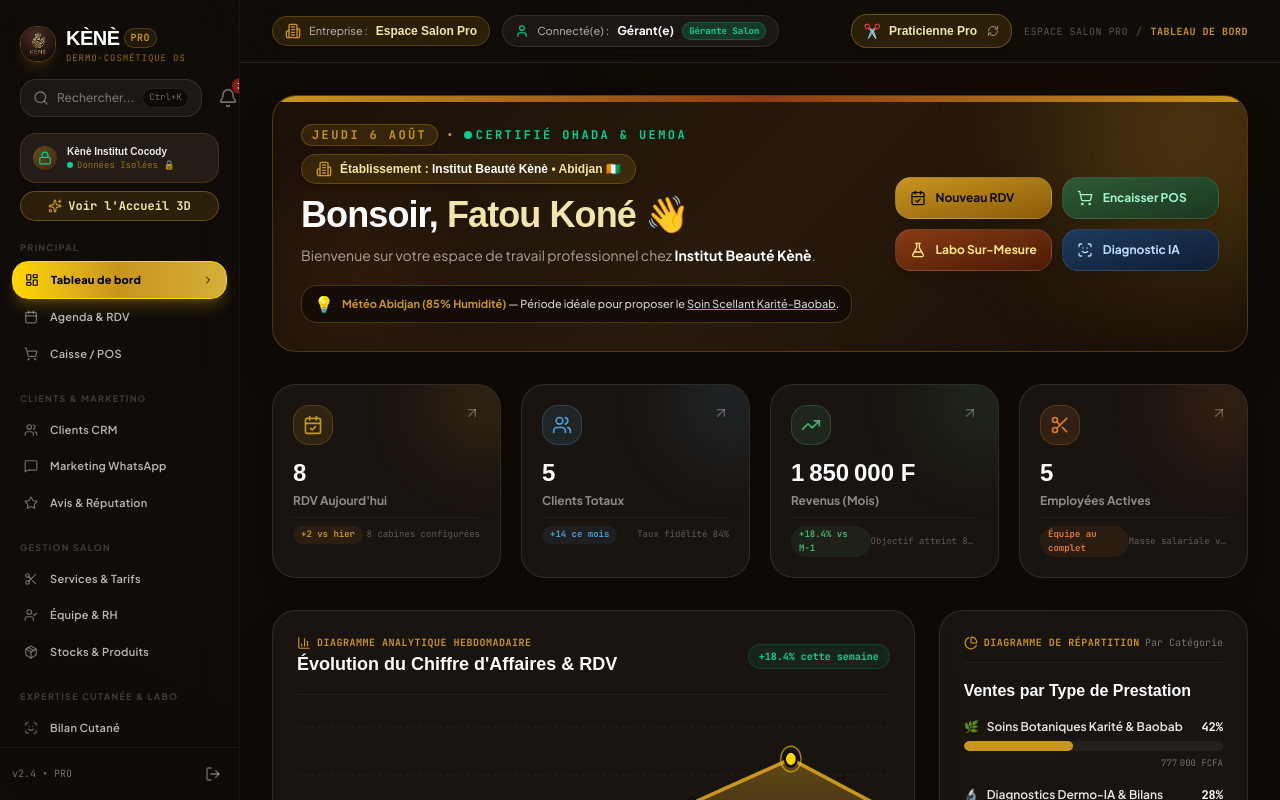
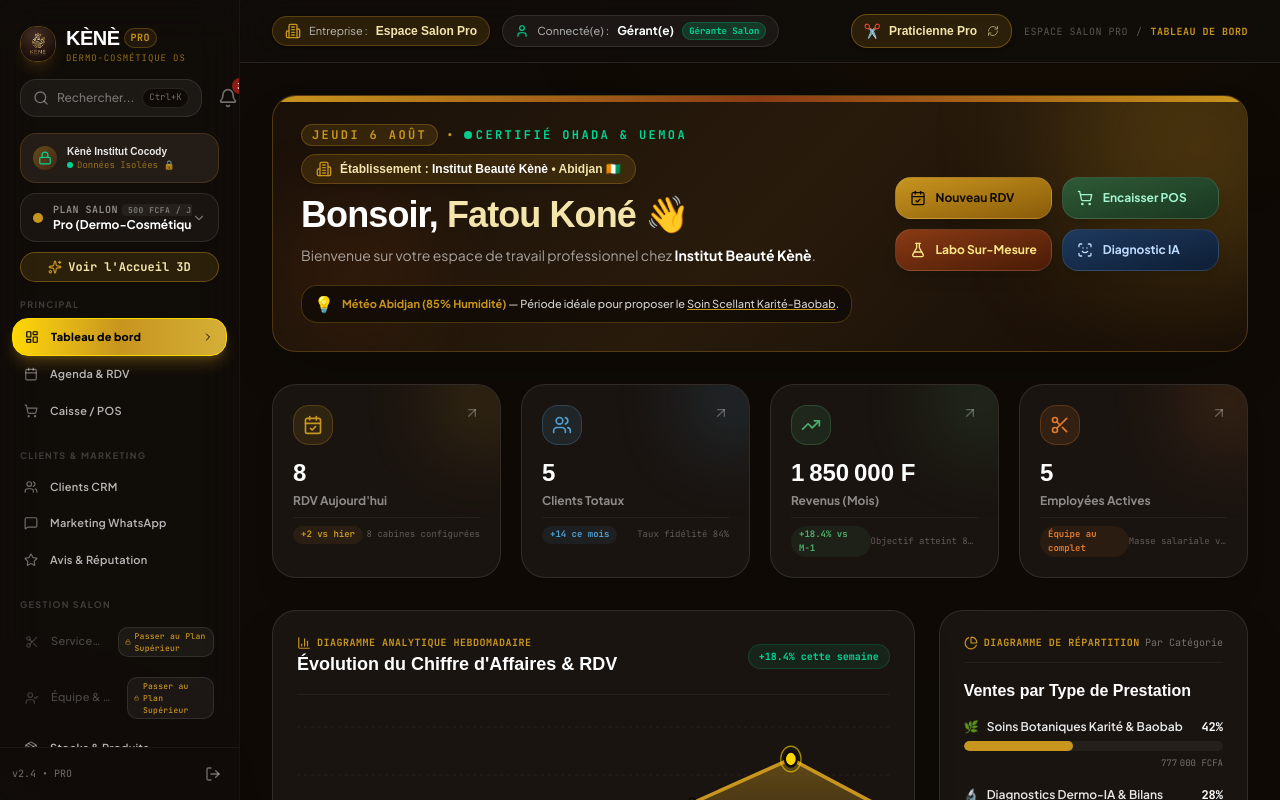
Before and after one commit to Fenezara/kene-os, a Next.js app: page /dashboard in a window 1280 px wide. Shown: the top 800 px of the page. Built offline with nearby package versions, Linux system fonts and the light colour scheme; a web font is replaced by a local one.

Commit message:
feat(sidebar): integrate PlanSwitcher component for live V1/V2/V3 feature toggling and module locking

```diff
--- a/src/app/(pro)/layout.tsx
+++ b/src/app/(pro)/layout.tsx
@@ -18,20 +18,24 @@ import { BackButton } from '@/components/ui/back-button'
 import { KeneLogo } from '@/components/ui/logo'
 import { handleLogout } from '@/lib/logout'
 
+import { PlanSwitcher } from '@/components/PlanSwitcher'
+import { KENE_PRICING_PLANS } from '@/config/pricing'
+import { Lock } from 'lucide-react'
+
 const navItems = [
-  { name: 'Tableau de bord', href: '/dashboard', icon: LayoutDashboard, group: 'principal' },
-  { name: 'Agenda & RDV', href: '/agenda', icon: Calendar, group: 'principal' },
-  { name: 'Caisse / POS', href: '/pos', icon: ShoppingCart, group: 'principal' },
-  { name: 'Clients CRM', href: '/clients', icon: Users, group: 'crm' },
-  { name: 'Marketing WhatsApp', href: '/marketing', icon: MessageSquare, group: 'crm' },
-  { name: 'Avis & Réputation', href: '/reviews', icon: Star, group: 'crm' },
-  { name: 'Services & Tarifs', href: '/services', icon: Scissors, group: 'salon' },
-  { name: 'Équipe & RH', href: '/employees', icon: UserCheck, group: 'salon' },
-  { name: 'Stocks & Produits', href: '/inventory', icon: Package, group: 'salon' },
-  { name: 'Bilan Cutané', href: '/diagnoses', icon: ScanFace, group: 'ia' },
-  { name: 'Labo Sur-Mesure', href: '/lab', icon: FlaskConical, group: 'ia' },
-  { name: 'Paie & CNPS', href: '/rh', icon: FileText, group: 'finance' },
-  { name: 'Comptabilité SYSCOHADA', href: '/compta', icon: Calculator, group: 'finance' },
+  { id: 'dashboard', name: 'Tableau de bord', href: '/dashboard', icon: LayoutDashboard, group: 'principal' },
+  { id: 'agenda', name: 'Agenda & RDV', href: '/agenda', icon: Calendar, group: 'principal' },
+  { id: 'pos', name: 'Caisse / POS', href: '/pos', icon: ShoppingCart, group: 'principal' },
+  { id: 'clients', name: 'Clients CRM', href: '/clients', icon: Users, group: 'crm' },
+  { id: 'marketing', name: 'Marketing WhatsApp', href: '/marketing', icon: MessageSquare, group: 'crm' },
+  { id: 'reviews', name: 'Avis & Réputation', href: '/reviews', icon: Star, group: 'crm' },
+  { id: 'services', name: 'Services & Tarifs', href: '/services', icon: Scissors, group: 'salon' },
+  { id: 'employees', name: 'Équipe & Permissions', href: '/employees', icon: UserCheck, group: 'salon' },
+  { id: 'inventory', name: 'Stocks & Produits', href: '/inventory', icon: Package, group: 'salon' },
+  { id: 'diagnoses', name: 'Bilan Cutané 3D IA', href: '/diagnoses', icon: ScanFace, group: 'ia' },
+  { id: 'lab', name: 'Labo Sur-Mesure', href: '/lab', icon: FlaskConical, group: 'ia' },
+  { id: 'rh', name: 'Paie & CNPS', href: '/rh', icon: FileText, group: 'finance' },
+  { id: 'compta', name: 'Comptabilité SYSCOHADA', href: '/compta', icon: Calculator, group: 'finance' },
 ]
 
 const groupLabels: Record<string, string> = {
@@ -43,12 +47,30 @@ const groupLabels: Record<string, string> = {
 }
 
 function SidebarContent({ pathname }: { pathname: string }) {
+  const [activePlan, setActivePlan] = useState<'essentiel' | 'pro' | 'elite'>('pro');
+
+  React.useEffect(() => {
+    const updatePlan = () => {
+      try {
+        const stored = localStorage.getItem('kene_active_plan');
+        if (stored && (stored === 'essentiel' || stored === 'pro' || stored === 'elite')) {
+          setActivePlan(stored);
+        }
+      } catch (e) {}
+    };
+
+    updatePlan();
+    window.addEventListener('kene_plan_changed', updatePlan);
+    return () => window.removeEventListener('kene_plan_changed', updatePlan);
+  }, []);
+
+  const allowedModules = KENE_PRICING_PLANS[activePlan]?.allowedModules || KENE_PRICING_PLANS.pro.allowedModules;
   const groups = Array.from(new Set(navItems.map(i => i.group)))
 
   return (
     <div className="flex flex-col h-full">
       {/* Logo */}
-      <div className="px-5 pt-6 pb-5">
+      <div className="px-5 pt-6 pb-4">
         <KeneLogo href="/dashboard" subtitle="PRO" size="md" />
 
         {/* Action buttons */}
@@ -67,9 +89,12 @@ function SidebarContent({ pathname }: { pathname: string }) {
         {/* Multi-Salon Branch Switcher */}
         <BranchSwitcher />
 
+        {/* Plan Switcher Feature Flag */}
+        <PlanSwitcher />
+
         <Link
           href="/welcome"
-          className="mt-2 flex items-center justify-center gap-1.5 px-3 py-1.5 rounded-xl bg-[#C8951E]/15 border border-[#C8951E]/40 hover:bg-[#C8951E]/30 text-[#F3E5AB] text-xs font-bold font-mono transition shadow-sm w-full"
+          className="mt-2.5 flex items-center justify-center gap-1.5 px-3 py-1.5 rounded-xl bg-[#C8951E]/15 border border-[#C8951E]/40 hover:bg-[#C8951E]/30 text-[#F3E5AB] text-xs font-bold font-mono transition shadow-sm w-full"
           title="Revoir la page d'accueil 3D & le Micro-Quiz"
         >
           <Sparkles className="w-3.5 h-3.5 text-[#C8951E]" />
@@ -81,6 +106,7 @@ function SidebarContent({ pathname }: { pathname: string }) {
       <nav className="flex-1 overflow-y-auto px-3 pb-4 space-y-5 scrollbar-none">
         {groups.map((group) => {
           const items = navItems.filter(i => i.group === group)
+
           return (
             <div key={group}>
               <div className="px-2 mb-1.5 text-[9px] font-bold tracking-[0.15em] uppercase text-white/20">
@@ -89,7 +115,29 @@ function SidebarContent({ pathname }: { pathname: string }) {
               <div className="space-y-0.5">
                 {items.map((item) => {
                   const isActive = pathname === item.href
+                  const isAllowed = allowedModules.includes(item.id)
                   const Icon = item.icon
+
+                  if (!isAllowed) {
+                    return (
+                      <div
+                        key={item.href}
+                        onClick={() => {
+                          window.dispatchEvent(new CustomEvent('kene_upgrade_needed', { detail: { module: item.name } }));
+                        }}
+                        className="flex items-center gap-3 px-3 py-2 rounded-xl text-[11px] tracking-wide transition-all duration-200 cursor-pointer text-white/25 hover:text-white/40 hover:bg-white/5 font-medium border border-transparent"
+                        title={`Module ${item.name} verrouillé en Plan ${activePlan.toUpperCase()}`}
+                      >
+                        <Icon className="w-3.5 h-3.5 shrink-0 text-white/20" />
+                        <span className="truncate">{item.name}</span>
+                        <div className="ml-auto flex items-center gap-1 bg-white/5 border border-white/10 px-1.5 py-0.5 rounded-md text-[8px] font-mono text-[#C8951E]">
+                          <Lock className="w-2.5 h-2.5" />
+                          <span>Passer au Plan Supérieur</span>
+                        </div>
+                      </div>
+                    );
+                  }
+
                   return (
                     <Link key={item.href} href={item.href}>
                       <div className={`flex items-center gap-3 px-3 py-2.5 rounded-xl text-[11px] tracking-wide transition-all duration-200 cursor-pointer ${
--- /dev/null
+++ b/src/components/PlanSwitcher.tsx
@@ -0,0 +1,118 @@
+'use client';
+
+import { useState, useEffect } from 'react';
+import { motion, AnimatePresence } from 'framer-motion';
+import { Sparkles, Shield, ChevronDown, Check, Lock } from 'lucide-react';
+import { KENE_PRICING_PLANS, PricingPlan } from '@/config/pricing';
+
+export function PlanSwitcher() {
+  const [activePlan, setActivePlan] = useState<'essentiel' | 'pro' | 'elite'>('pro');
+  const [isOpen, setIsOpen] = useState(false);
+
+  useEffect(() => {
+    try {
+      const stored = localStorage.getItem('kene_active_plan');
+      if (stored && (stored === 'essentiel' || stored === 'pro' || stored === 'elite')) {
+        setActivePlan(stored);
+      }
+    } catch (e) {}
+  }, []);
+
+  const handleSelectPlan = (planId: 'essentiel' | 'pro' | 'elite') => {
+    setActivePlan(planId);
+    setIsOpen(false);
+    try {
+      localStorage.setItem('kene_active_plan', planId);
+      window.dispatchEvent(new Event('kene_plan_changed'));
+    } catch (e) {}
+  };
+
+  const currentConfig: PricingPlan = KENE_PRICING_PLANS[activePlan] || KENE_PRICING_PLANS.pro;
+
+  return (
+    <div className="relative mt-2.5">
+      <button
+        onClick={() => setIsOpen(!isOpen)}
+        className="w-full flex items-center justify-between px-3 py-2 rounded-2xl bg-[#1A1410] border border-white/10 hover:border-[#C8951E]/50 transition duration-200 cursor-pointer shadow-md group"
+      >
+        <div className="flex items-center gap-2.5 min-w-0">
+          <div
+            className="w-2.5 h-2.5 rounded-full shrink-0 animate-pulse"
+            style={{ backgroundColor: currentConfig.color }}
+          />
+          <div className="text-left truncate">
+            <div className="text-[10px] font-bold font-mono tracking-wider uppercase text-white/50 flex items-center gap-1">
+              <span>Plan Salon</span>
+              <span className="text-[8px] px-1.5 py-0.2 bg-white/5 rounded text-white/40">{currentConfig.dailyCost}</span>
+            </div>
+            <div className="text-xs font-bold text-white truncate flex items-center gap-1">
+              <span>{currentConfig.name.split(':')[1]?.trim() || currentConfig.name}</span>
+              <span className="text-[9px] font-mono text-[#C8951E]">({currentConfig.priceMonthly.toLocaleString('fr-FR')} FCFA)</span>
+            </div>
+          </div>
+        </div>
+        <ChevronDown className={`w-3.5 h-3.5 text-white/40 group-hover:text-white transition-transform duration-200 shrink-0 ${isOpen ? 'rotate-180' : ''}`} />
+      </button>
+
+      <AnimatePresence>
+        {isOpen && (
+          <>
+            {/* Backdrop click listener */}
+            <div className="fixed inset-0 z-40" onClick={() => setIsOpen(false)} />
+
+            {/* Dropdown Card */}
+            <motion.div
+              initial={{ opacity: 0, y: -8, scale: 0.96 }}
+              animate={{ opacity: 1, y: 0, scale: 1 }}
+              exit={{ opacity: 0, y: -8, scale: 0.96 }}
+              className="absolute left-0 right-0 top-full mt-1.5 z-50 p-2 rounded-2xl bg-[#15100C] border border-[#C8951E]/30 shadow-2xl space-y-1.5 backdrop-blur-xl"
+            >
+              <div className="px-2 py-1 text-[9px] font-mono font-bold text-[#C8951E] uppercase tracking-wider flex items-center justify-between border-b border-white/5 pb-1.5 mb-1">
+                <span>⚡ Simuler le Plan Salon</span>
+                <span>Feature Flag</span>
+              </div>
+
+              {(Object.keys(KENE_PRICING_PLANS) as Array<'essentiel' | 'pro' | 'elite'>).map((key) => {
+                const plan = KENE_PRICING_PLANS[key];
+                const isSelected = activePlan === key;
+
+                return (
+                  <button
+                    key={key}
+                    onClick={() => handleSelectPlan(key)}
+                    className={`w-full text-left p-2.5 rounded-xl transition-all duration-200 flex items-center justify-between cursor-pointer border ${
+                      isSelected
+                        ? 'bg-[#C8951E]/15 border-[#C8951E]/50 text-white shadow-sm'
+                        : 'bg-white/5 border-transparent hover:bg-white/10 text-white/70 hover:text-white'
+                    }`}
+                  >
+                    <div className="space-y-0.5">
+                      <div className="flex items-center gap-1.5">
+                        <span className="w-2 h-2 rounded-full" style={{ backgroundColor: plan.color }} />
+                        <span className="text-xs font-bold">{plan.name}</span>
+                        {plan.badge && (
+                          <span className="text-[8px] font-mono font-bold bg-[#C8951E]/20 text-[#F3E5AB] px-1.5 py-0.2 rounded-full border border-[#C8951E]/30">
+                            {plan.badge}
+                          </span>
+                        )}
+                      </div>
+                      <div className="text-[10px] text-white/50 font-mono pl-3.5">
+                        {plan.priceMonthly.toLocaleString('fr-FR')} FCFA / mo • {plan.allowedModules.length} modules
+                      </div>
+                    </div>
+
+                    {isSelected && (
+                      <div className="w-5 h-5 rounded-full bg-[#C8951E] text-black flex items-center justify-center shrink-0">
+                        <Check className="w-3 h-3 font-bold" />
+                      </div>
+                    )}
+                  </button>
+                );
+              })}
+            </motion.div>
+          </>
+        )}
+      </AnimatePresence>
+    </div>
+  );
+}
```
